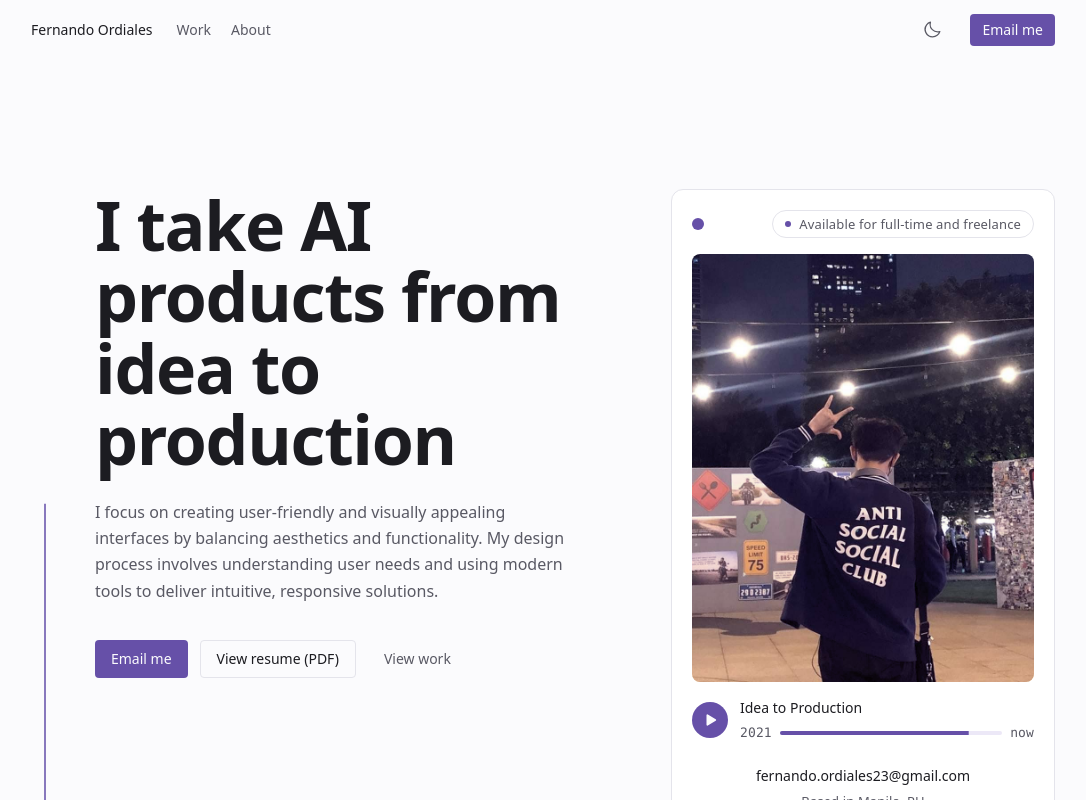
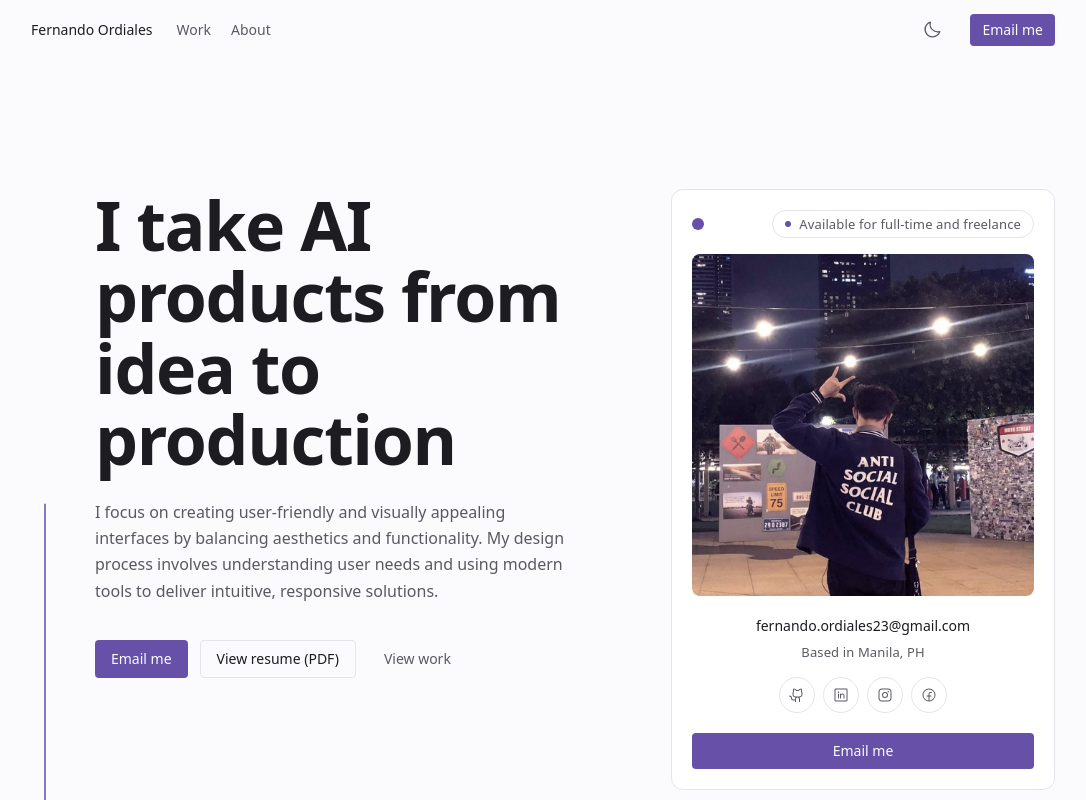
Before and after one commit to Liam-Moriarty/fernando-ordiales, a React (Vite) app in the folder apps/web/: page / in a window 1280 px wide. Shown: the top 800 px of the page, without its empty margins (97-1183 px from the left). Built offline with nearby package versions, Linux system fonts and the light colour scheme; a web font is replaced by a local one.

Commit message:
fix(web): shorter identity card without the spotify strip, per the reference

```diff
--- a/apps/web/src/components/ProfileCard.tsx
+++ b/apps/web/src/components/ProfileCard.tsx
@@ -1,11 +1,8 @@
-import { useState } from 'react';
 import {
   FacebookLogoIcon,
   GithubLogoIcon,
   InstagramLogoIcon,
   LinkedinLogoIcon,
-  PauseIcon,
-  PlayIcon,
 } from '@phosphor-icons/react';
 import { profile } from '../content/profile';
 import { EmailButton } from './EmailButton';
@@ -21,13 +18,9 @@ const socials = [
   { label: 'Facebook', href: profile.links.facebook, Icon: FacebookLogoIcon },
 ];
 
-// The hero identity card, after Fernando's reference: availability pill,
-// a large color-treated photo of him mid-walk, email, location, socials and
-// one full-width CTA — with the Spotify strip folded in under the photo.
-export const ProfileCard = () => {
-  const [playing, setPlaying] = useState(false);
-
-  return (
+// The hero identity card, following Fernando's reference exactly:
+// availability pill, photo, email, location, socials, one full-width CTA.
+export const ProfileCard = () => (
   <div className="rounded-xl border border-border bg-elevated p-5">
     <div className="flex items-center justify-between gap-3">
       <span aria-hidden className="h-3 w-3 rounded-full bg-accent" />
@@ -37,7 +30,7 @@ export const ProfileCard = () => {
       </span>
     </div>
 
-      <figure className="card-photo relative mt-4 aspect-[4/5] overflow-hidden rounded-lg">
+    <figure className="card-photo relative mt-4 aspect-square overflow-hidden rounded-lg">
       <img
         src="/pfp-2.jpg"
         alt="Fernando walking under string lights at night"
@@ -47,41 +40,7 @@ export const ProfileCard = () => {
       />
     </figure>
 
-      <div className="mt-4 flex items-center gap-3">
-        <button
-          type="button"
-          aria-label={playing ? 'Pause' : 'Play'}
-          onClick={() => setPlaying((value) => !value)}
-          className="inline-flex h-9 w-9 shrink-0 items-center justify-center rounded-full bg-accent text-background transition-colors duration-150 hover:bg-accent-hover"
-        >
-          {playing ? (
-            <PauseIcon size={14} weight="fill" />
-          ) : (
-            <PlayIcon size={14} weight="fill" />
-          )}
-        </button>
-        <div className="min-w-0 flex-1">
-          <div className="flex items-center gap-2">
-            <p className="truncate text-sm font-medium">Idea to Production</p>
-            {playing && (
-              <span aria-hidden className="eq flex items-end gap-0.5">
-                <i className="h-2.5 w-0.5 origin-bottom bg-accent" />
-                <i className="h-2.5 w-0.5 origin-bottom bg-accent" />
-                <i className="h-2.5 w-0.5 origin-bottom bg-accent" />
-              </span>
-            )}
-          </div>
-          <div className="mt-1.5 flex items-center gap-2">
-            <span className="font-mono text-caption text-muted">2021</span>
-            <span className="relative h-1 flex-1 overflow-hidden rounded-xs bg-accent-quiet">
-              <span className="absolute inset-0 origin-left scale-x-[0.85] bg-accent" />
-            </span>
-            <span className="font-mono text-caption text-muted">now</span>
-          </div>
-        </div>
-      </div>
-
-      <div className="mt-5 text-center">
+    <div className="mt-4 text-center">
       <a
         href={`mailto:${profile.email}`}
         className="break-all text-sm font-medium decoration-accent underline-offset-4 hover:underline"
@@ -114,4 +73,3 @@ export const ProfileCard = () => {
     </div>
   </div>
 );
-};
--- a/apps/web/src/style.css
+++ b/apps/web/src/style.css
@@ -120,19 +120,6 @@
     pointer-events: none;
   }
 
-  /* The now-playing card's three EQ bars, only while "playing". */
-  @media (prefers-reduced-motion: no-preference) {
-    .eq i {
-      animation: eq-bounce 900ms var(--ease-glide) infinite alternate;
-    }
-    .eq i:nth-child(2) {
-      animation-delay: 150ms;
-    }
-    .eq i:nth-child(3) {
-      animation-delay: 300ms;
-    }
-  }
-
   /* Floating-surface shadow per design.md §8. */
   .modal {
     box-shadow: 0 16px 48px var(--theme-shadow-strong);
@@ -182,12 +169,3 @@
     }
   }
 }
-
-@keyframes eq-bounce {
-  from {
-    transform: scaleY(0.3);
-  }
-  to {
-    transform: scaleY(1);
-  }
-}
```
Also changed, not shown: 2 other files (tests, documents, lock files or other folders). Lines whose indentation alone changed are shown as unchanged.
